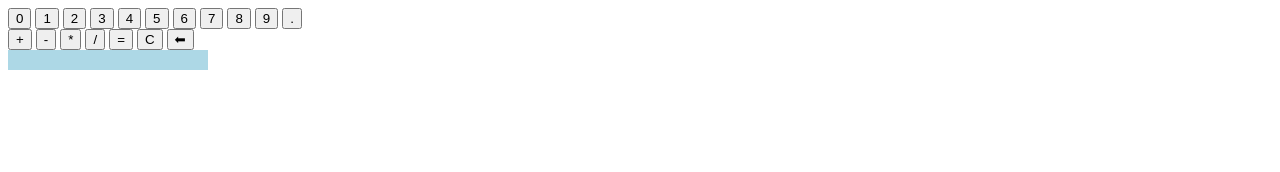
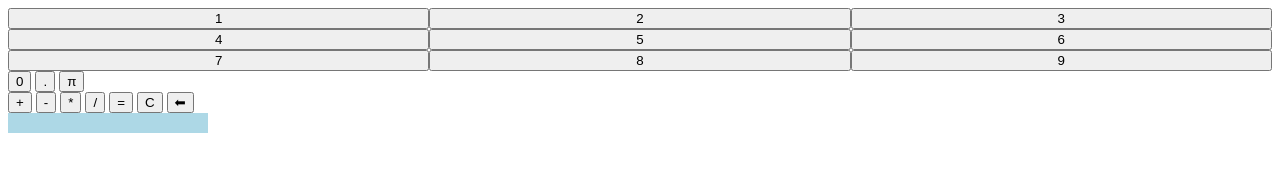
Before and after one commit to patrickfeeney03/calculator, a plain HTML site: page index.html in a window 1280 px wide. Drawn offline with Linux system fonts and the light colour scheme.

Commit message:
Add PI button

```diff
--- a/index.html
+++ b/index.html
@@ -1,24 +1,30 @@
 <!DOCTYPE html>
 <html lang="en">
+
 <head>
   <meta charset="UTF-8">
   <meta name="viewport" content="width=device-width, initial-scale=1.0">
   <title>Calculator</title>
   <link rel="stylesheet" href="./styles.css">
 </head>
+
 <body>
   <div id="main-container">
+
+    <div id="main-number-grid-container">
+      <button class="number-buttons main-number-grid">1</button>
+      <button class="number-buttons main-number-grid">2</button>
+      <button class="number-buttons main-number-grid">3</button>
+      <button class="number-buttons main-number-grid">4</button>
+      <button class="number-buttons main-number-grid">5</button>
+      <button class="number-buttons main-number-grid">6</button>
+      <button class="number-buttons main-number-grid">7</button>
+      <button class="number-buttons main-number-grid">8</button>
+      <button class="number-buttons main-number-grid">9</button>
+    </div>
     <button class="number-buttons">0</button>
-    <button class="number-buttons">1</button>
-    <button class="number-buttons">2</button>
-    <button class="number-buttons">3</button>
-    <button class="number-buttons">4</button>
-    <button class="number-buttons">5</button>
-    <button class="number-buttons">6</button>
-    <button class="number-buttons">7</button>
-    <button class="number-buttons">8</button>
-    <button class="number-buttons">9</button>
     <button>.</button>
+    <button>π</button>
     <br>
     <button id="addition" class="operator-buttons">+</button>
     <button id="subtraction" class="operator-buttons">-</button>
@@ -35,4 +41,5 @@
 
 </body>
 <script src="./script.js"></script>
+
 </html>
--- a/script.js
+++ b/script.js
@@ -78,7 +78,12 @@ class Calculator {
         this.setDisplay(this.number2);
       }
     } else if (this.operator != '') { // When operator has already been populated
-      if (!isNaN(buttonContent) || (buttonContent == "-" && !this.number2.includes("-")) || (buttonContent == "." && !this.number2.includes("."))) { // If it is a number, set as number2
+      if (this.number2 == '' && buttonContent == "π") { // If number2 is empty and PI π is pressed
+        this.number2 = Math.PI.toFixed(4);
+        console.log(this.number2);
+        this.setDisplay(this.number2);
+      }
+      else if (!isNaN(buttonContent) || (buttonContent == "-" && !this.number2.includes("-")) || (buttonContent == "." && !this.number2.includes("."))) { // If it is a number, set as number2
         this.number2 = buttonContent;
         console.log(this.number2);
         this.setDisplay(this.number2);
@@ -98,6 +103,10 @@ class Calculator {
         this.number1 = this.number1.slice(0, -1);
         this.setDisplay(this.number1);
       }
+    } else if (this.number1 == '' && buttonContent == "π") { // If number1 is empty and PI π is pressed
+      this.number1 = Math.PI.toFixed(4);
+      console.log(this.number1);
+      this.setDisplay(this.number1);
     } else if (this.number1 == '' && (!isNaN(buttonContent) || (buttonContent == "-" && !this.number1.includes("-"))) || buttonContent == ".") { // When number1 has NOT being set, it gets set if it is a valid number
       this.number1 = buttonContent;
       console.log(`${this.number1}`);
--- a/styles.css
+++ b/styles.css
@@ -3,3 +3,8 @@
   height: 20px;
   background-color: lightblue;
 }
+
+#main-number-grid-container {
+  display: grid;
+  grid-template-columns: repeat(3, 1fr);
+}
```
